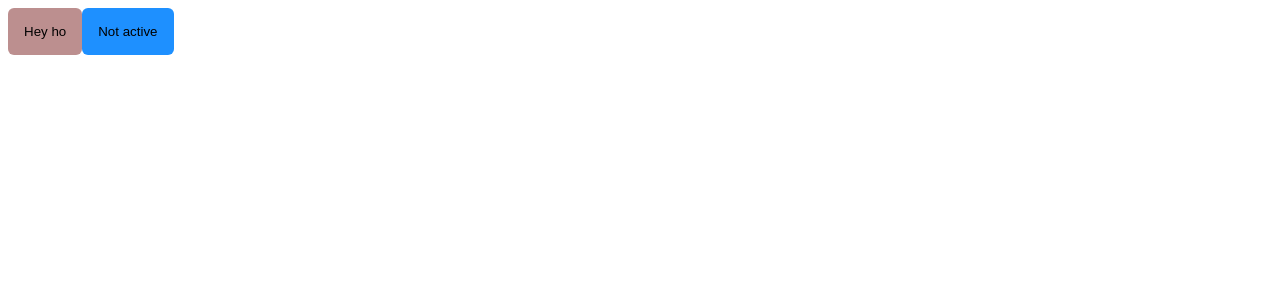
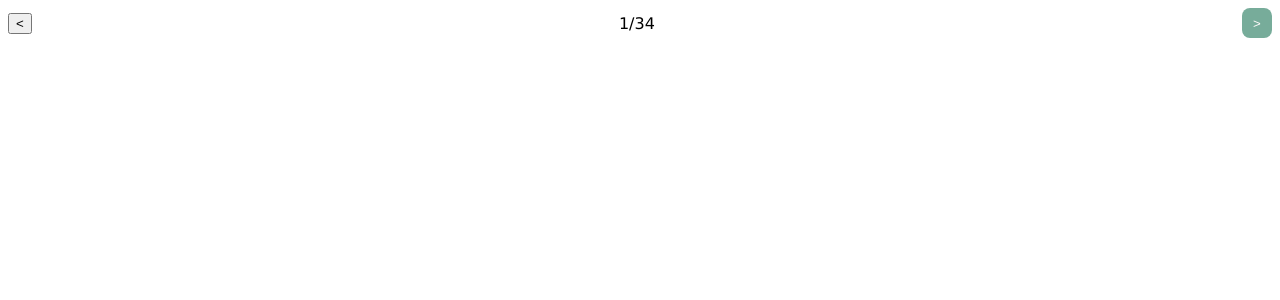
Before and after one commit to danicadombek/react-playground, a React (Vite) app: page / in a window 1280 px wide. Shown: the top 300 px of the page. Built offline with nearby package versions, Linux system fonts and the light colour scheme.

Commit message:
Add pagination

```diff
--- a/src/App.jsx
+++ b/src/App.jsx
@@ -1,11 +1,11 @@
 import * as React from 'react'
 import Button from './Button'
+import Pagination from './Pagination'
 
 export default () => {
   return (
     <div>
-      <Button isActive={true}>Hey ho</Button>
-      <Button isActive={false}>Not active</Button>
+      <Pagination isLeftDisabled={true} text="1/34" />
     </div>
   )
 }
--- /dev/null
+++ b/src/Pagination.css
@@ -0,0 +1,24 @@
+.Pagination {
+  display: flex;
+  justify-content: space-between;
+  align-items: center;
+  font-family: Verdana, Geneva, Tahoma, sans-serif;
+}
+
+.active {
+  height: 30px;
+  width: 30px;
+  background-color: rgb(119, 172, 154);
+  color: snow;
+  border: none;
+  border-radius: 8px;
+}
+
+.button {
+  background-color: rgb(215, 235, 228);
+  height: 30px;
+  width: 30px;
+  color: snow;
+  border: none;
+  border-radius: 8px;
+}
--- /dev/null
+++ b/src/Pagination.jsx
@@ -0,0 +1,12 @@
+import * as React from 'react'
+import './Pagination.css'
+
+export default function Pagination({ text, isLeftDisabled, isRightDisabled }) {
+  return (
+    <section className="Pagination">
+      <button className={isLeftDisabled ? '' : 'active'}>&lt;</button>
+      {text}
+      <button className={isRightDisabled ? '' : 'active'}>&gt;</button>
+    </section>
+  )
+}
--- a/src/index.jsx
+++ b/src/index.jsx
@@ -1,6 +1,5 @@
 import * as React from 'react'
 import * as ReactDOM from 'react-dom'
 import App from './App'
-import Button from './Button'
 
 ReactDOM.render(<App />, document.querySelector('#root'))
```
